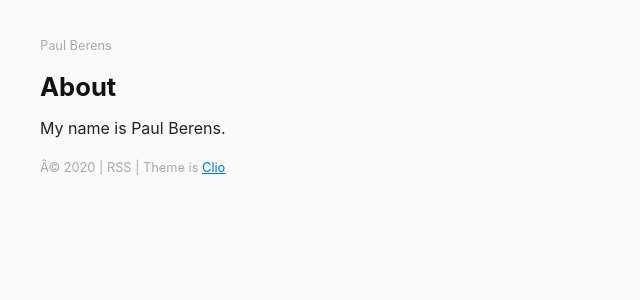
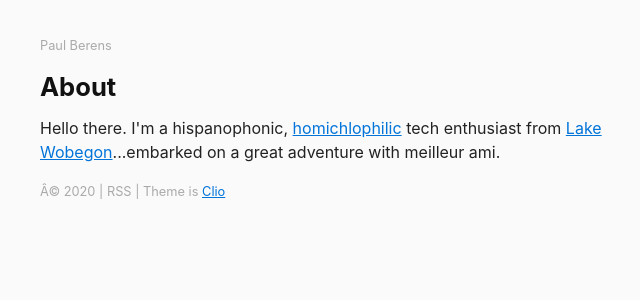
Before and after one commit to berensp/berensp.github.io, a Jekyll site: the page built from about.md, in a window 1280 px wide. Shown: the top 300 px of the page, without its empty margins (280-920 px from the left). Built offline with Jekyll 4.4.1, drawn with Linux system fonts in a browser that asks for light colours.

Commit message:
Update about.md

```diff
--- a/about.md
+++ b/about.md
@@ -4,4 +4,4 @@ title: About
 permalink: /about/
 ---
 
-My name is Paul Berens.
+<p>Hello there. I'm a hispanophonic, <a href="https://twitter.com/KarlTheFog/" target="_blank">homichlophilic</a> tech enthusiast from <a href="https://en.wikipedia.org/wiki/Minnesota" target="_blank">Lake Wobegon</a>...embarked on a great adventure with meilleur ami.</p>
```
